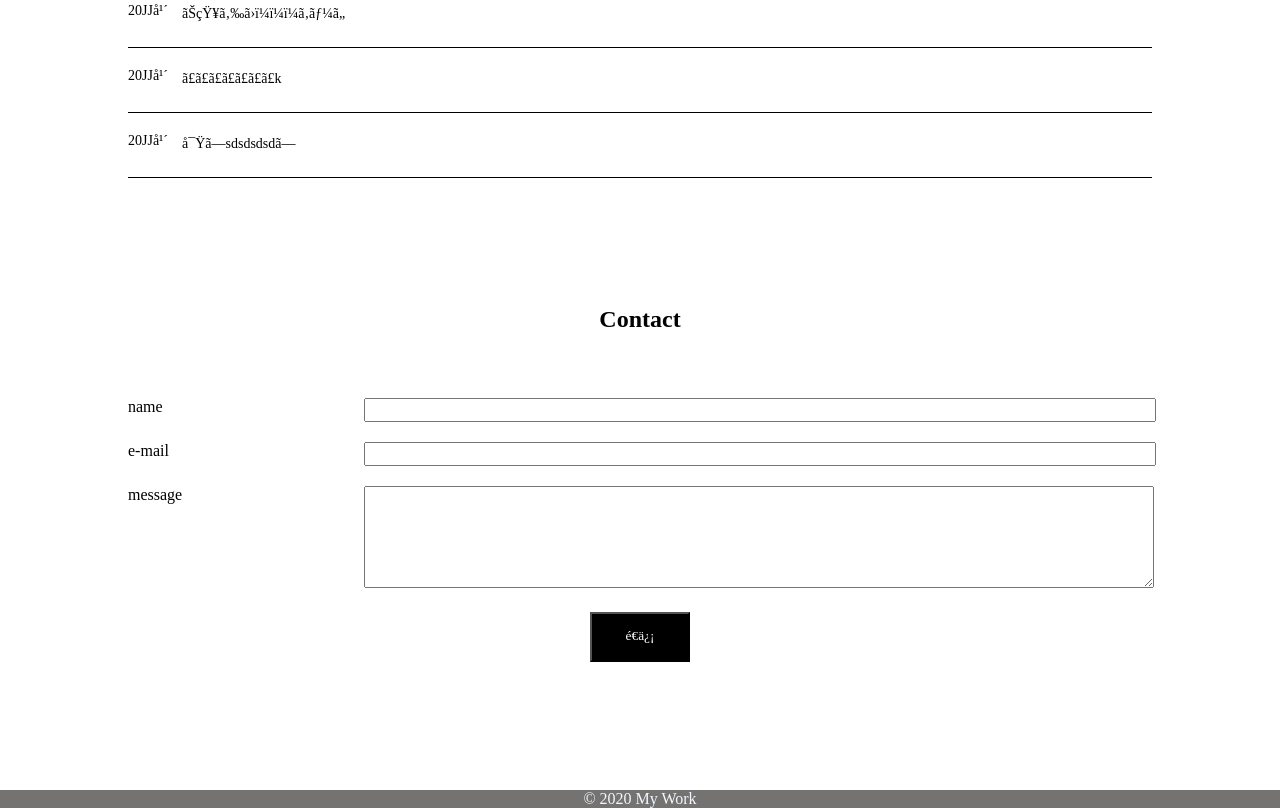
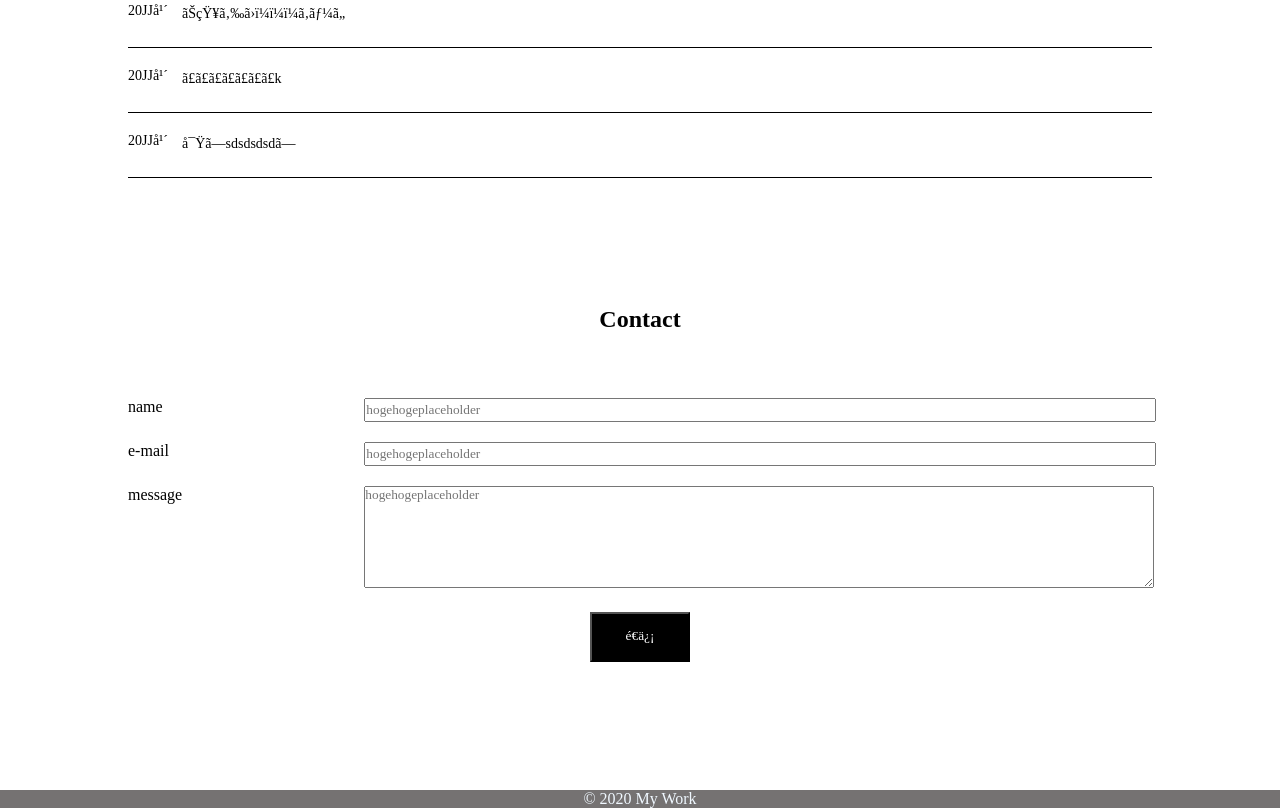
Before and after one commit to oshiro17/web_practice, a plain HTML site: page index.html in a window 1280 px wide. Shown: the part 2289-3097 px from the top of the page. Drawn offline with nearby package versions, Linux system fonts and the light colour scheme; a web font is replaced by a local one.

Commit message:
add placeholder

```diff
--- a/index.html
+++ b/index.html
@@ -121,15 +121,16 @@
           <dl>
             <div>
               <dt>name</dt>
-              <dd><input type="text" id="userName" name="name" required minlength="4" maxlength="8" size="10" /></dd>
+              <dd><input type="text" id="userName" name="name" required minlength="4" placeholder="hogehogeplaceholder" maxlength="8" size="10" /></dd>
+
             </div>
             <div>
               <dt>e-mail</dt>
-              <dd><input type="email" id="email" name="email" required minlength="4" maxlength="8" size="10" /></dd>
+              <dd><input type="email" id="email" name="email" required minlength="4" placeholder="hogehogeplaceholder" axlength="8" size="10" /></dd>
             </div>
             <div>
               <dt>message</dt>
-              <dd><textarea id="message" name="" required minlength="4" size="10"></textarea></dd>
+              <dd><textarea id="message" name="" required minlength="4" size="10" placeholder="hogehogeplaceholder"placeholder="hogehogeplaceholder"mplaceholder="hogehogeplaceholder"placeholder="hogehogeplaceholder"></textarea></dd>
             </div>
           </dl>
           <button id="contact-button">送信</button>
```
